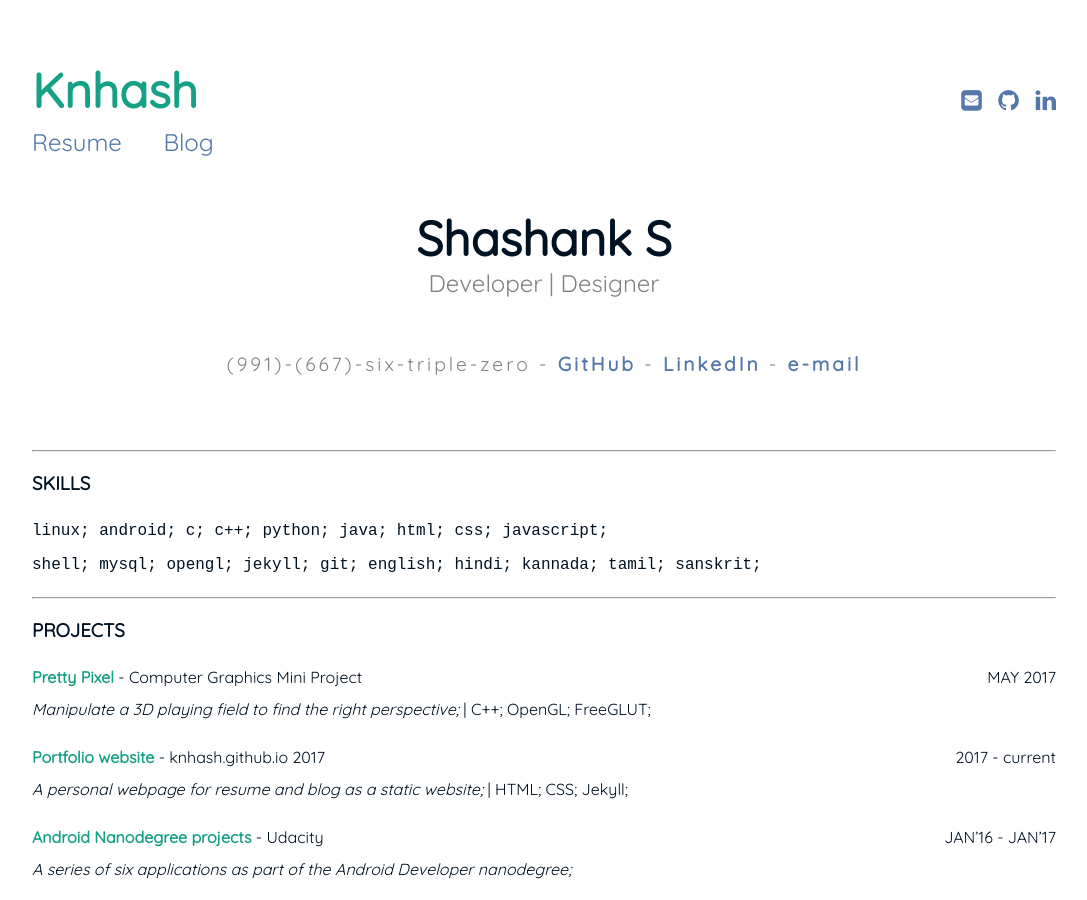
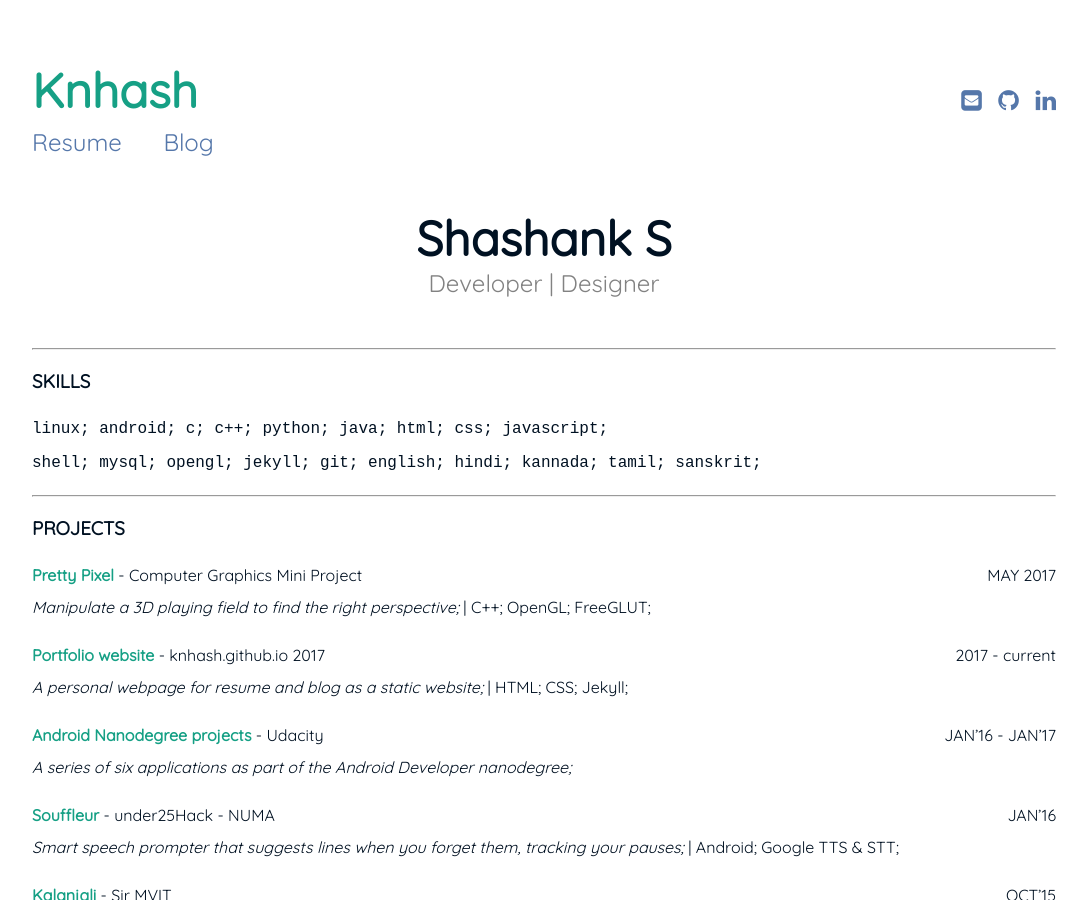
Before and after one commit to knhash/knhash.github.io, a Jekyll site: the page built from resume.md, in a window 1280 px wide and 900 px high. Shown: the whole window, without its empty margins (96-1183 px from the left). Built offline with Jekyll 4.4.1, drawn with Linux system fonts in a browser that asks for light colours.

```diff
--- a/resume.md
+++ b/resume.md
@@ -4,8 +4,6 @@
 subtitle: Developer | Designer
 permalink: /resume/
 ---
-
-> (991)-(667)-six-triple-zero - [GitHub](github.com/knhash) - [LinkedIn](linkedin.com/in/knhash) - [e-mail](mailto:Mr.Knhash@gmail)
 
 ---
 
@@ -95,3 +93,5 @@
 - INSPIRE Scholarship by DST, on pursuit of Pure Science
 - AIR 28, RR 5 in Junior Mathematical Olympiad - 2012
 - Merit Certificate and Cash prize for exceptional performance - AISSE 2012, 10th Board, SBM
+
+---
```
